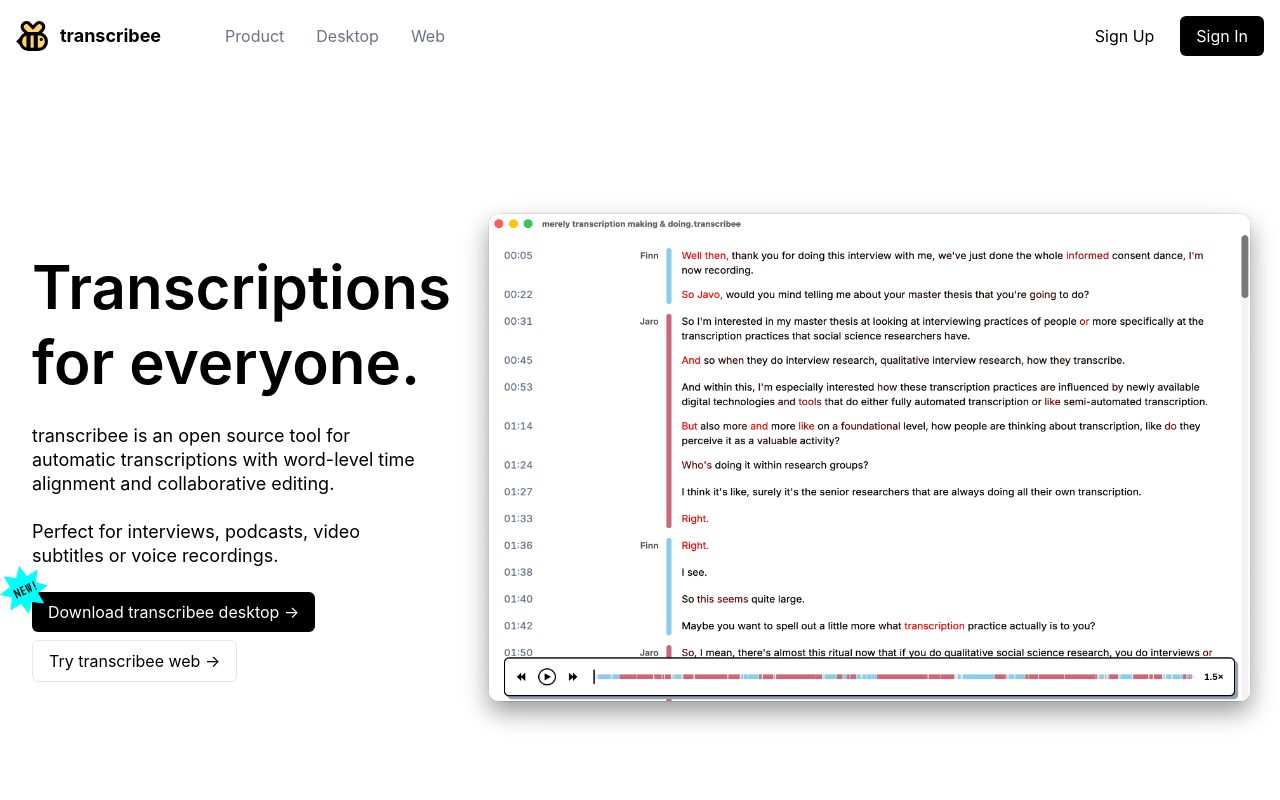
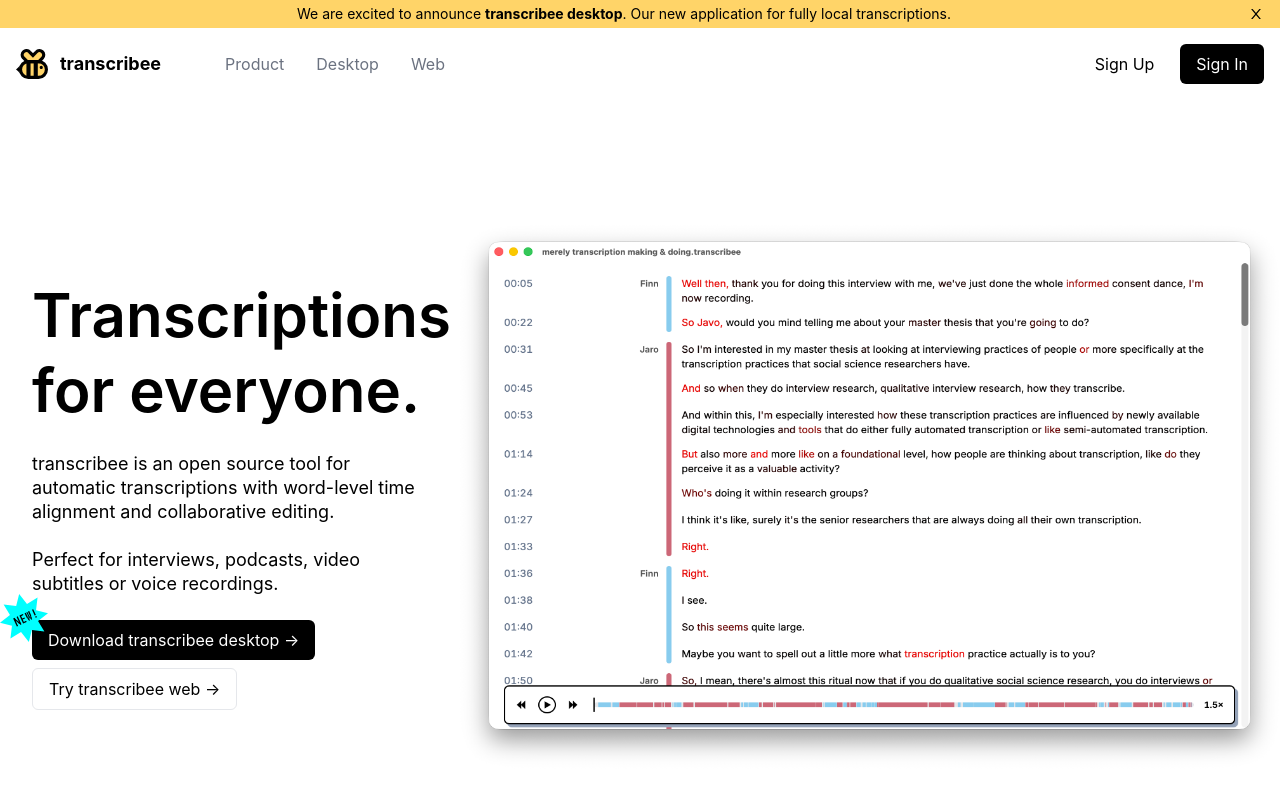
Before and after one commit to bugbakery/transcribee-website, a Next.js app: page / in a window 1280 px wide. Shown: the top 800 px of the page. Built offline with nearby package versions, Linux system fonts and the light colour scheme.

Commit message:
Add trancribee desktop banner

```diff
--- /dev/null
+++ b/src/components/DesktopBanner.tsx
@@ -0,0 +1,29 @@
+'use client';
+
+import Link from 'next/link';
+import { AiOutlineClose } from 'react-icons/ai';
+import { useLocalStorage } from '../hooks/useLocalStorage';
+
+export function DesktopBanner() {
+  const [hideDesktopBanner, setHideDesktopBanner] = useLocalStorage('hide-desktop-banner', '');
+
+  if (hideDesktopBanner != '') {
+    return null;
+  }
+
+  return (
+    <div className="bg-[#ffd468]">
+      <div className="flex items-center mx-auto my-1 px-4">
+        <div className="text-center grow text-sm">
+          <Link className="hover:underline" href="/desktop">
+            We are excited to announce <b>transcribee desktop</b>. Our new application for fully
+            local transcriptions.
+          </Link>
+        </div>
+        <button className="ml-4" type="button" onClick={() => setHideDesktopBanner('1')}>
+          <AiOutlineClose />
+        </button>
+      </div>
+    </div>
+  );
+}
--- a/src/components/Page.tsx
+++ b/src/components/Page.tsx
@@ -7,6 +7,7 @@ import { AiOutlineClose } from 'react-icons/ai';
 import LogoSrc from '../assets/transcribee-logo.svg';
 import FundingBannerSrc from '../assets/pf_funding_logos.svg';
 import { ComponentProps } from 'react';
+import { DesktopBanner } from './DesktopBanner';
 
 const NavLink = ({
   children,
@@ -51,10 +52,7 @@ function MainNav() {
 
       <ul className="hidden md:flex gap-2.5 items-center order-last">
         <li>
-          <Link
-            href="/signup"
-            className="block px-4 py-2 rounded-md hover:bg-gray-200"
-          >
+          <Link href="/signup" className="block px-4 py-2 rounded-md hover:bg-gray-200">
             Sign Up
           </Link>
         </li>
@@ -113,7 +111,7 @@ function Navbar() {
   );
 }
 
-function Footer({ }) {
+function Footer({}) {
   return (
     <footer className="bg-neutral-100  py-12 px-10 mt-20">
       <div className="flex flex-row gap-5 flex-wrap max-w-7xl mx-auto px-4">
@@ -147,7 +145,7 @@ function Footer({ }) {
           <Image
             src={FundingBannerSrc}
             alt={'An image of the transcribee popup showing the automatic transcription status'}
-            className='flex-shrink max-h-[130px] -mt-2'
+            className="flex-shrink max-h-[130px] -mt-2"
           />
         </div>
       </div>
@@ -158,6 +156,7 @@ function Footer({ }) {
 export function Page({ children, className }: { children: React.ReactNode; className?: string }) {
   return (
     <div className="flex flex-col min-h-screen items-stretch place-content-stretch">
+      <DesktopBanner/>
       <Navbar />
       <main className={clsx('max-w-7xl mx-auto px-4', className)}>{children}</main>
       <div className="flex-grow" />
--- /dev/null
+++ b/src/hooks/useLocalStorage.ts
@@ -0,0 +1,15 @@
+import { useCallback, useState } from 'react';
+
+export function useLocalStorage(key: string, defaultValue: string) {
+  const [state, setState] = useState(localStorage.getItem(key) ?? defaultValue);
+
+  const setValue = useCallback(
+    (val: string) => {
+      localStorage.setItem(key, val);
+      setState(val);
+    },
+    [key, setState],
+  );
+
+  return [state, setValue] as const;
+}
```
